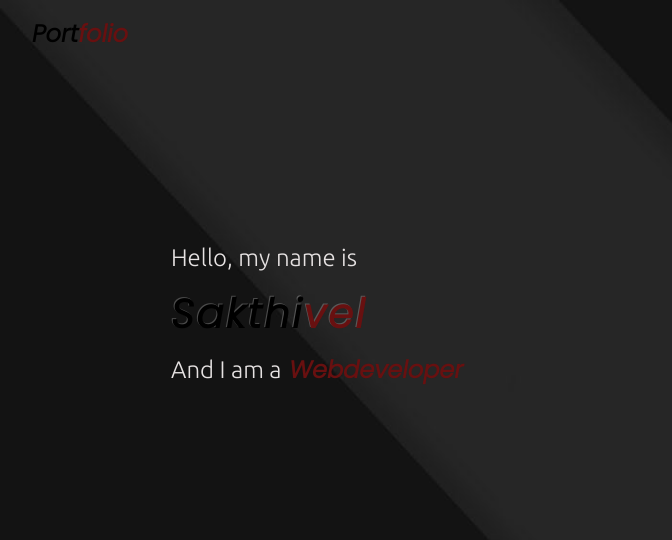
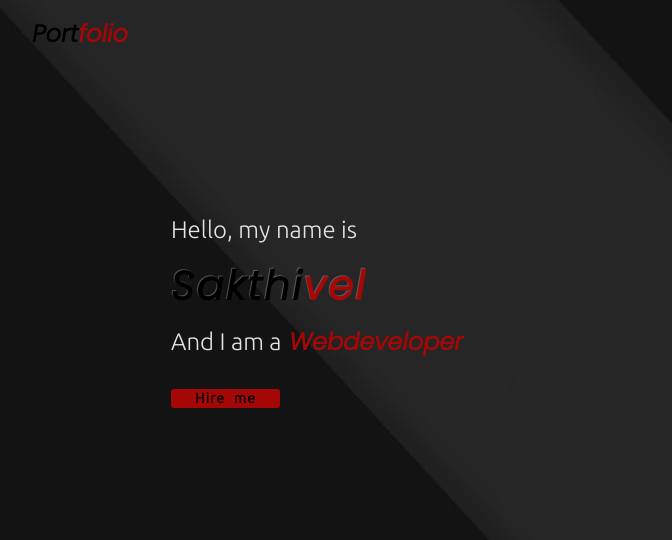
Before and after one commit to sakthiofficial/portfolio, a plain HTML site: page index.html in a window 1280 px wide. Shown: the top 540 px of the page, 0-672 px from the left. Drawn offline with Linux system fonts and the light colour scheme; grey boxes are pictures that could not be loaded.

Commit message:
hero page upadate .

```diff
--- a/index.html
+++ b/index.html
@@ -36,6 +36,9 @@
               <p>Hello, my name is</p>
               <h4>Sakthi<span class="text-color">vel</span></h4>
               <p >And I am a <span class="text-color abt">Webdeveloper </span></p>
+              <div class="hero-page-contant-about__btn">
+                <button>Hire me</button>
+              </div>
             </div>
 
         <div class="hero-page-contant-img">
--- a/sass/abstract/_variables.sass
+++ b/sass/abstract/_variables.sass
@@ -1,3 +1,3 @@
-$theme-color:#681010
+$theme-color:#a50707
 $text-color:#e6e2e2
 $trans:#616161
--- a/sass/pages/_hero-page.scss
+++ b/sass/pages/_hero-page.scss
@@ -78,6 +78,28 @@
          letter-spacing: 2.5px;
         text-shadow: -1px -1px 0.1px #f5f5f540;
       }
+      &__btn{
+        button{
+          font-family: 'Ubuntu', sans-serif;
+          transition: 500ms;
+          background-color:var.$theme-color;
+          padding:0.1rem 1.5rem;
+          font-size: 14px;
+          border: none;
+          outline: none;
+          border-radius: 3px;
+          font-weight: 600;
+          word-spacing: 5px;
+          letter-spacing: 1px;
+          &:hover{
+            color: var.$theme-color;
+            border:1px solid var.$theme-color;
+            background-color:transparent;
+
+
+          }
+        }
+      }
     }
 
     &-img{
```
Also changed, not shown: assets/css/main.css, 1 other file.
